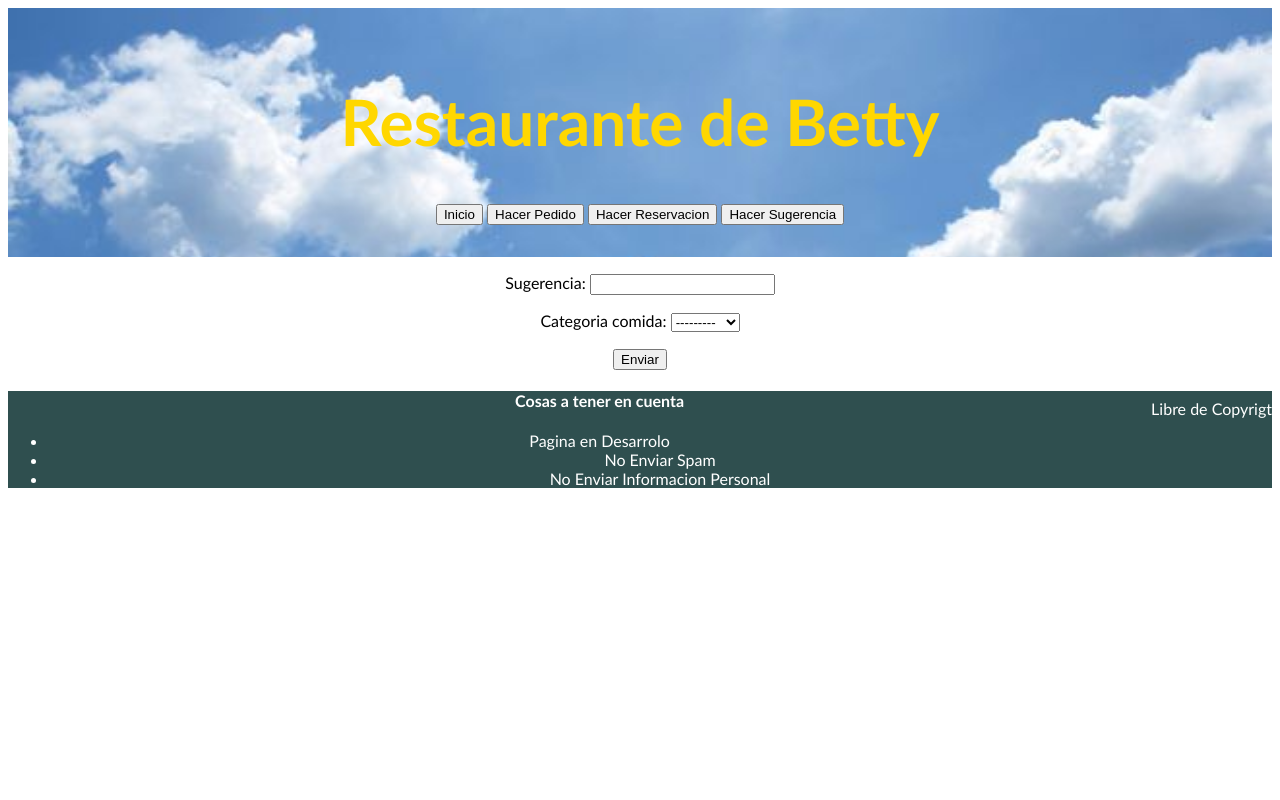
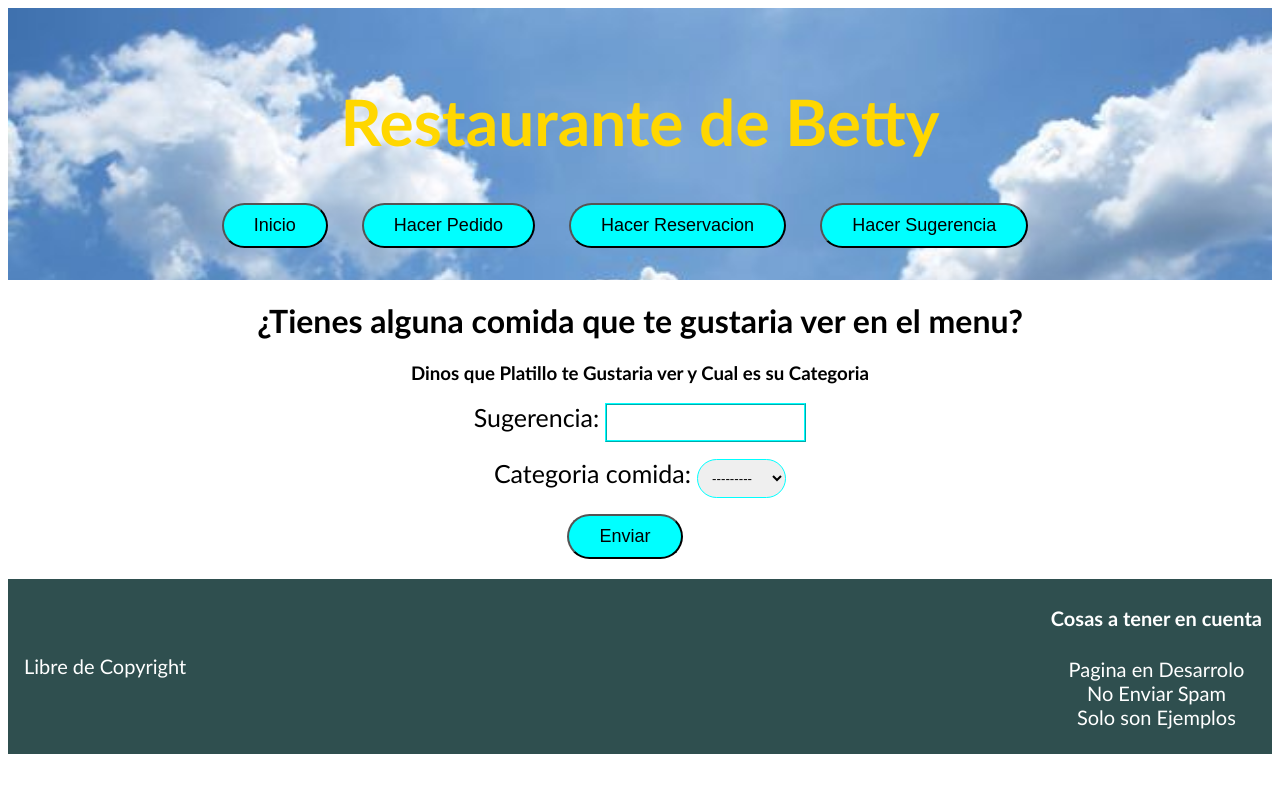
Before and after one commit to factor-rgb/coder-60095-RaulVieira, a Django app: a page that uses src/core/templates/core/base.html in a window 1280 px wide. Run offline with Django 5.2, Linux system fonts and the light colour scheme; data comes from the database, SQL or seed files in the repository.

Commit message:
style: better buttons and forms

```diff
--- a/src/core/static/style.css
+++ b/src/core/static/style.css
@@ -1,6 +1,21 @@
 body {
     font-family: 'Gill Sans', 'Gill Sans MT', Calibri, 'Trebuchet MS', sans-serif;
     text-align: center;
+}
+
+button {
+    margin-right: 30px;
+    font-size: large;
+    cursor: pointer;
+    padding: 10px 30px;
+    border-radius: 28px;
+    background-color: aqua;
+    color: black;
+}
+
+button:hover {
+    background-color: darkblue;
+    color: white;
 }
 
 header {
@@ -11,16 +26,46 @@ header {
 }
 
 header h1 {
+    cursor: default;
     font-size: 4rem;
 }
 
 footer {
-    font-size: 1rem;
+    margin-top: 20px;
+    height: 175px;
+    font-size: 20px;
     background-color: darkslategray;
     color: white;
 }
 
 footer p {
-    margin-top: 0.5rem;
+    float: left;
+    text-align: right;
+    margin-top: 75px;
+    margin-left: 1rem;
+}
+
+footer ul {
+    margin-top: 0px;
+    margin-right: 10px;
     float: right;
+    list-style: none;
 }
+
+form input {
+    padding: 10px;
+    border-style: ridge;
+    border-color: cyan;
+}
+
+form label {
+    padding-right: 2px;
+    font-size: 25px;
+}
+
+select {
+    cursor: pointer;
+    padding: 10px;
+    border-color: cyan;
+    border-radius: 20px;
+}
--- a/src/core/templates/core/base.html
+++ b/src/core/templates/core/base.html
@@ -22,12 +22,12 @@
     {% endblock content %}
     {% block footer %}
     <footer>
-        <p>Libre de Copyrigt</p>
+        <p>Libre de Copyright</p>
         <ul>
             <h4>Cosas a tener en cuenta</h4>
             <li>Pagina en Desarrolo</li>
             <li>No Enviar Spam</li>
-            <li>No Enviar Informacion Personal</li>
+            <li>Solo son Ejemplos</li>
         </ul>
     </footer>
     {% endblock footer %}
--- a/src/core/templates/core/confirmacion.html
+++ b/src/core/templates/core/confirmacion.html
@@ -2,6 +2,6 @@
 {% load static %}
 
 {% block content %}
-    <h1 style="text-align: center;">✅La Informacion a sido Enviada con Exito✅</h1>
-    <img style="text-align: center;" src="{% static 'afirmativo.png' %}" alt="" height="300px">
+    <h1>La Informacion a sido Enviada con Exito</h1>
+    <img src="{% static 'afirmativo.png' %}" alt="" height="300px">
 {% endblock content %}
--- a/src/core/templates/core/pedido_form.html
+++ b/src/core/templates/core/pedido_form.html
@@ -1,6 +1,7 @@
 {% extends 'core/base.html' %}
 
 {% block content %}
+    <h1>Ingrese Nombre del Comprador, Direccion y que Desea Ordenar</h1>
     <form method="post">
         {% csrf_token %}
         {{ form.as_p }}
--- a/src/core/templates/core/reservacion_form.html
+++ b/src/core/templates/core/reservacion_form.html
@@ -1,6 +1,7 @@
 {% extends 'core/base.html' %}
 
 {% block content %}
+    <h1>Ingrese a Nombre de Quien es la Reservacion y la fecha de Esta</h1>
     <form method="post">
         {% csrf_token %}
         {{ form.as_p }}
--- a/src/core/templates/core/sugerencia_form.html
+++ b/src/core/templates/core/sugerencia_form.html
@@ -1,6 +1,8 @@
 {% extends 'core/base.html' %}
 
 {% block content %}
+    <h1>¿Tienes alguna comida que te gustaria ver en el menu?</h1>
+    <h3>Dinos que Platillo te Gustaria ver y Cual es su Categoria</h3>
     <form method="post">
         {% csrf_token %}
         {{ form.as_p }}
```
Also changed, not shown: src/core/templates/core/index.html (+6 -1 lines).
